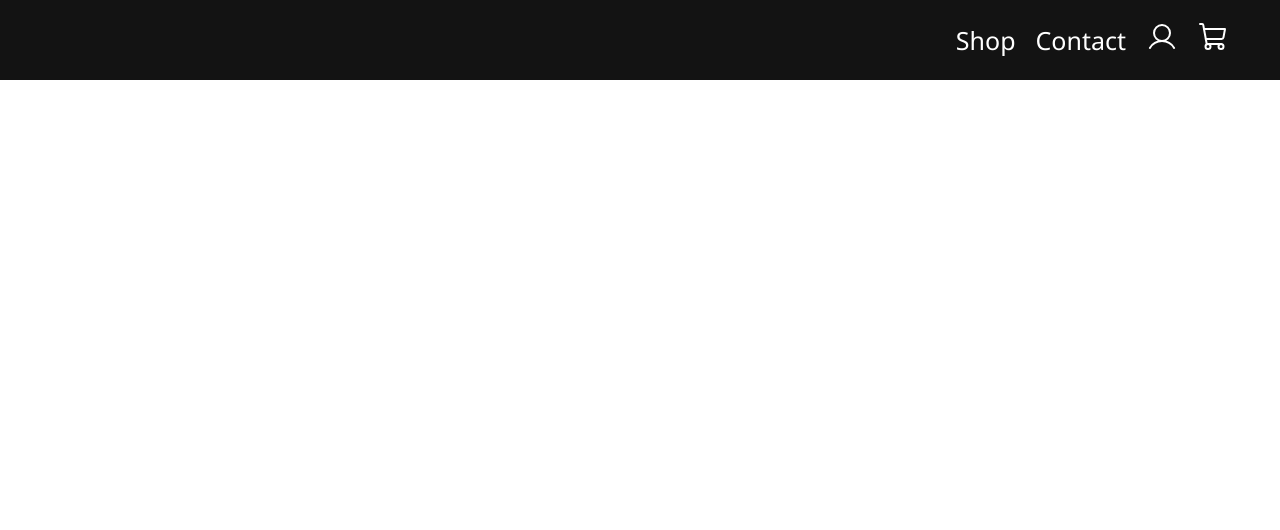
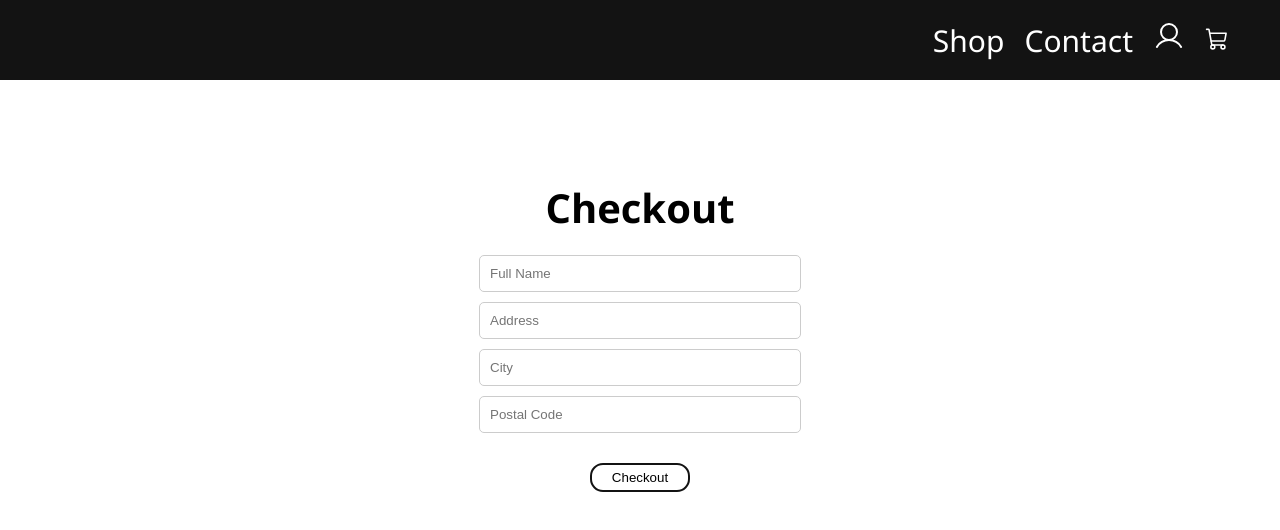
Before and after one commit to SosoPhar/KBEFrontendSoSe23, a React (Create React App) app in the folder my-react-kbe/: page /checkout in a window 1280 px wide. Before the commit this address had no page. Shown: the top 530 px of the page. Built offline with nearby package versions, Linux system fonts and the light colour scheme.

Commit message:
ShoppingCartCounter Link Checkout Button

```diff
--- a/my-react-kbe/src/App.js
+++ b/my-react-kbe/src/App.js
@@ -4,8 +4,9 @@
 import {Shop} from "./pages/shop/Shop";
 import {Cart} from "./pages/cart/Cart";
 import {ShopContextProvider} from "./context/ShopContext";
-import {Contact} from "./pages/Contact";
+import {Contact} from "./pages/contact/Contact";
 import Login from "./pages/login/Login";
+import Checkout from "./pages/checkout/Checkout";
 function App() {
     return (
         <div className="App">
@@ -18,6 +19,7 @@
                             <Route path="/" element={<Shop />} />
                             <Route path="/contact" element={<Contact />} />
                             <Route path="/cart" element={<Cart />} />
+                            <Route path="/checkout" element={<Checkout />} />
                         </Routes>
                     </Router>
                 </ShopContextProvider>
--- a/my-react-kbe/src/components/NavBar.jsx
+++ b/my-react-kbe/src/components/NavBar.jsx
@@ -1,21 +1,24 @@
-import React from "react";
-import { Link } from "react-router-dom";
-import { ShoppingCart } from "phosphor-react";
-import { User } from "phosphor-react";
+import React from 'react';
+import { Link } from 'react-router-dom';
+import { ShoppingCart, User } from 'phosphor-react';
+import { ShopContext } from '../context/ShopContext'; // Import your ShopContext
+import './navbar.css';
+export const NavBar = () => {
+    const { cartItems } = React.useContext(ShopContext);
 
-import "./navbar.css";
-export const NavBar = () => {
+    const totalCartItems = Object.values(cartItems).reduce((total, count) => total + count, 0);
+
     return (
         <div className="navbar">
             <div className="links">
                 <Link to="/"> Shop </Link>
                 <Link to="/contact"> Contact </Link>
-
-                    <Link to="/login">
-                        <User size={32} />
-                    </Link>
+                <Link to="/login">
+                    <User size={32} />
+                </Link>
                 <Link to="/cart">
-                    <ShoppingCart size={32} />
+                    <ShoppingCart size={25}/>
+                    {totalCartItems > 0 && <span className="cart-item-count">{totalCartItems}</span>}
                 </Link>
             </div>
         </div>
--- a/my-react-kbe/src/components/navbar.css
+++ b/my-react-kbe/src/components/navbar.css
@@ -5,6 +5,7 @@
     display: flex;
     justify-content: flex-end;
     align-items: center;
+    position: relative; /* Needed for positioning the counter */
 }
 
 .links {
@@ -17,10 +18,20 @@
     text-decoration: none;
     color: white;
     margin-left: 20px;
-    font-size: 25px;
+    font-size: 30px;
 }
-
 
 .links a:hover{
     color: paleturquoise;
 }
+
+.cart-item-count {
+    background-color: red;
+    color: white;
+    padding: 1px 6px;
+    border-radius: 50%;
+    font-size: 14px;
+    position: absolute;
+    top: 20px;
+    right: 35px;
+}
--- a/my-react-kbe/src/pages/cart/Cart.jsx
+++ b/my-react-kbe/src/pages/cart/Cart.jsx
@@ -1,5 +1,5 @@
 import React, { useContext } from "react";
-import { ShopContext } from "../../context/ShopContext";
+import { ShopContext } from "../../context/ShopContext.jsx";
 import { PRODUCTS } from "../../products";
 import { CartItem } from "./CartItem";
 import { useNavigate } from "react-router-dom";
--- /dev/null
+++ b/my-react-kbe/src/pages/checkout/Checkout.jsx
@@ -0,0 +1,57 @@
+import React, { useState } from 'react';
+import './checkout.css';
+import { useNavigate } from "react-router-dom";
+
+const CheckoutPage = () => {
+    const [fullName, setFullName] = useState('');
+    const [address, setAddress] = useState('');
+    const [city, setCity] = useState('');
+    const [postalCode, setPostalCode] = useState('');
+
+    const handleCheckout = () => {
+        // Replace this with your actual checkout logic
+        // For this example, let's just show an alert
+        alert('Order placed successfully!');
+    };
+
+    const navigate = useNavigate();
+
+    return (
+        <div className="checkout-container">
+            <h1 className="checkout-title">Checkout</h1>
+            <div className="input-container">
+                <input
+                    type="text"
+                    placeholder="Full Name"
+                    value={fullName}
+                    onChange={(e) => setFullName(e.target.value)}
+                    className="input-field"
+                />
+                <input
+                    type="text"
+                    placeholder="Address"
+                    value={address}
+                    onChange={(e) => setAddress(e.target.value)}
+                    className="input-field"
+                />
+                <input
+                    type="text"
+                    placeholder="City"
+                    value={city}
+                    onChange={(e) => setCity(e.target.value)}
+                    className="input-field"
+                />
+                <input
+                    type="text"
+                    placeholder="Postal Code"
+                    value={postalCode}
+                    onChange={(e) => setPostalCode(e.target.value)}
+                    className="input-field"
+                />
+            </div>
+            <button onClick={handleCheckout} className="checkout-button" onClick={() => navigate("/checkout")}>Checkout</button>
+        </div>
+    );
+};
+
+export default CheckoutPage;
--- /dev/null
+++ b/my-react-kbe/src/pages/checkout/checkout.css
@@ -0,0 +1,43 @@
+.checkout-container {
+    text-align: center;
+    margin-top: 100px;
+}
+
+.checkout-title {
+    font-size: 40px;
+    margin-bottom: 20px;
+}
+
+.input-container {
+    display: flex;
+    flex-direction: column;
+    align-items: center;
+    margin-bottom: 20px;
+}
+
+.input-field {
+    padding: 10px;
+    margin-bottom: 10px;
+    width: 300px;
+    border: 1px solid #ccc;
+    border-radius: 5px;
+}
+
+.checkout-button {
+    background-color: transparent;
+    border: 2px solid rgb(19, 19, 19);
+    min-width: 100px;
+    padding: 5px 10px;
+    border-radius: 13px;
+    cursor: pointer;
+}
+
+.checkout-button:hover {
+    background-color: lightslategray;
+    color: white;
+}
+
+.checkout-button:active {
+    background-color: lightblue;
+    color: black;
+}
--- a/my-react-kbe/src/pages/shop/Product.jsx
+++ b/my-react-kbe/src/pages/shop/Product.jsx
@@ -1,15 +1,16 @@
-import React, { useContext } from "react";
-import { ShopContext } from "../../context/ShopContext";
+import React, { useContext } from 'react';
+import { ShopContext } from '../../context/ShopContext'; // Import your ShopContext
+import './shop.css'; // Make sure to import the CSS file
 
 export const Product = (props) => {
     const { id, productName, price, productImage } = props.data;
     const { addToCart, cartItems } = useContext(ShopContext);
 
-    const cartItemCount = cartItems[id];
+    const cartItemCount = cartItems[id] || 0; // Handle undefined case
 
     return (
         <div className="product">
-            <img src={productImage} />
+            <img src={productImage} alt={productName} />
             <div className="description">
                 <p>
                     <b>{productName}</b>
```
Also changed, not shown: my-react-kbe/src/pages/contact/Contact.jsx (renamed from my-react-kbe/src/pages/Contact.jsx), my-react-kbe/src/pages/contact/contact.css (added).
